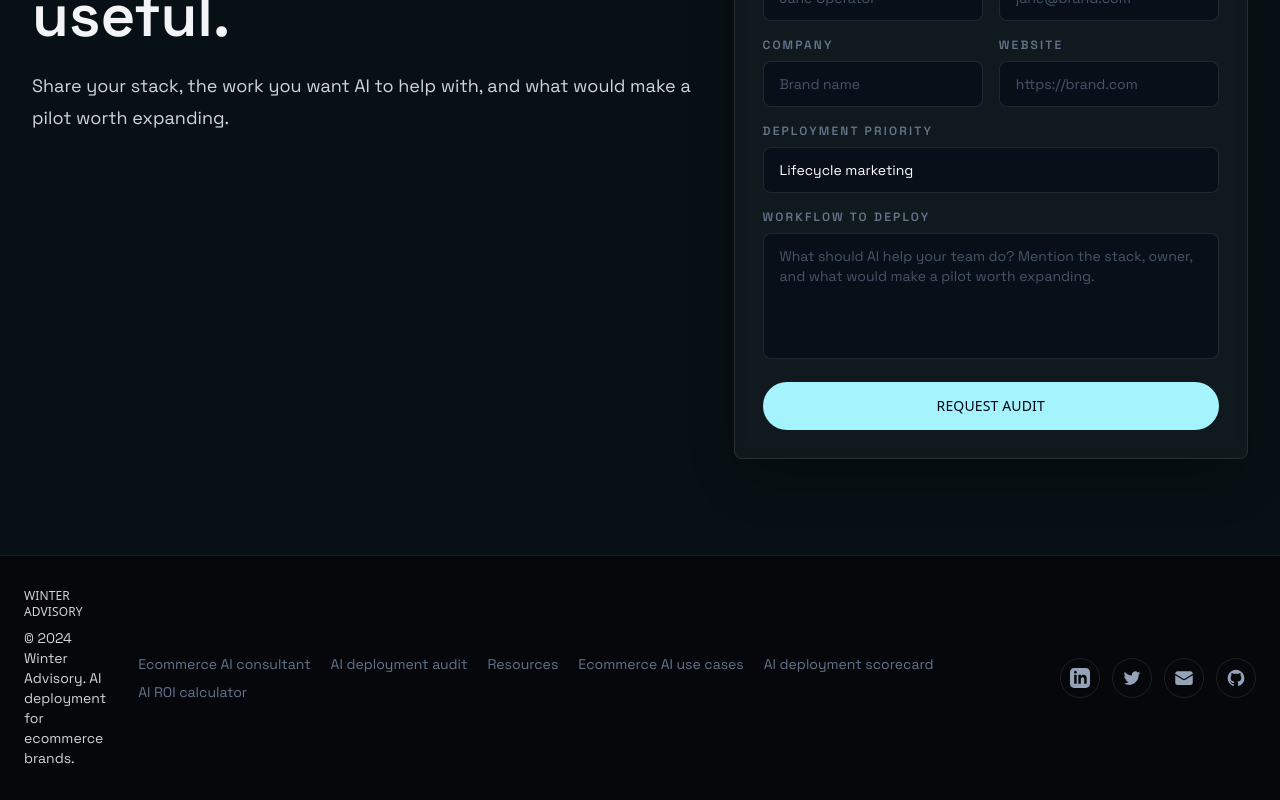
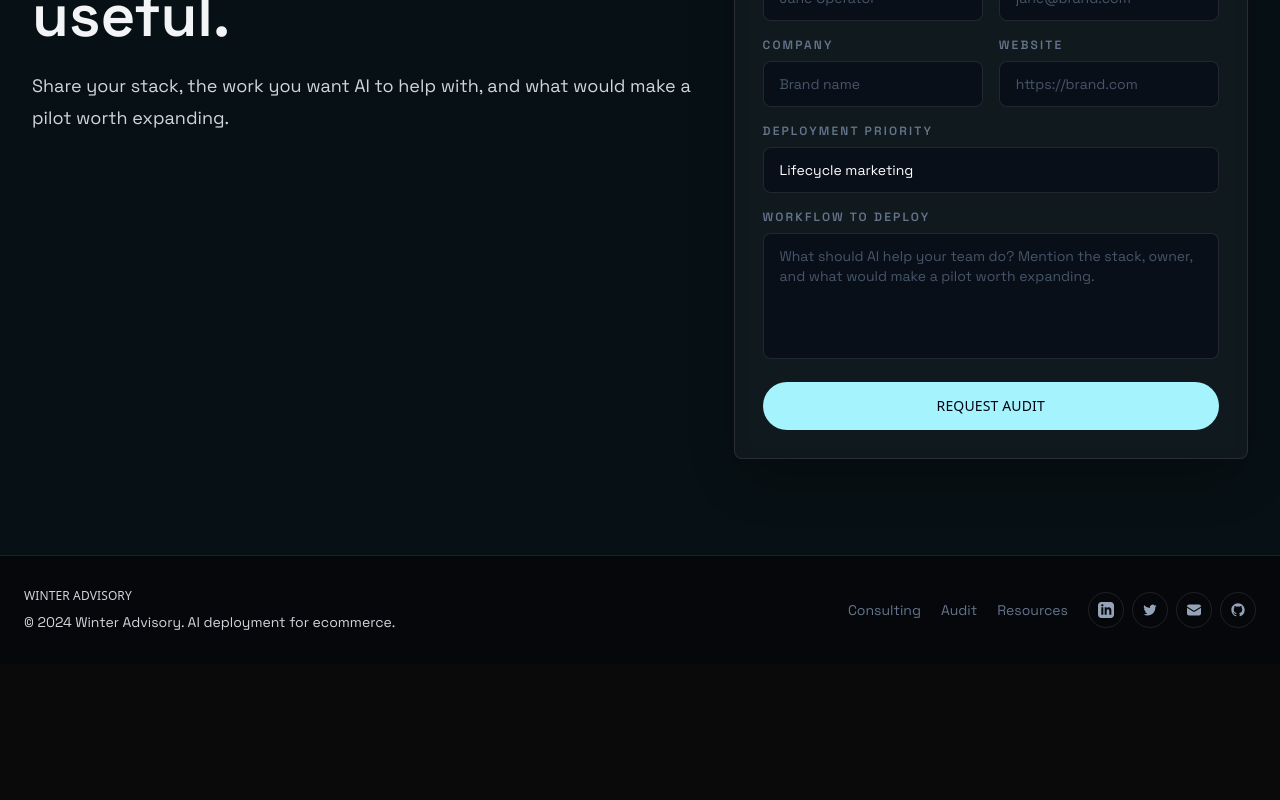
Before and after one commit to acwints/winter-advisory, a Next.js app: page / in a window 1280 px wide. Shown: the part 3055-3855 px from the top of the page. After the commit the page ends 3719 px from the top, so only its background shows below. Built offline with nearby package versions, Linux system fonts and the light colour scheme; a web font is replaced by a local one.

Commit message:
Simplify footer

```diff
--- a/src/components/Footer.tsx
+++ b/src/components/Footer.tsx
@@ -49,12 +49,9 @@ const socialLinks = [
 ]
 
 const serviceLinks = [
-  { label: 'Ecommerce AI consultant', href: '/ecommerce-ai-consultant' },
-  { label: 'AI deployment audit', href: '/ecommerce-ai-deployment-audit' },
+  { label: 'Consulting', href: '/ecommerce-ai-consultant' },
+  { label: 'Audit', href: '/ecommerce-ai-deployment-audit' },
   { label: 'Resources', href: '/resources' },
-  { label: 'Ecommerce AI use cases', href: '/ecommerce-ai-use-cases' },
-  { label: 'AI deployment scorecard', href: '/ai-deployment-scorecard' },
-  { label: 'AI ROI calculator', href: '/ecommerce-ai-roi-calculator' },
 ]
 
 export function Footer() {
@@ -70,13 +67,14 @@ export function Footer() {
 
   return (
     <footer className="border-t border-white/10 bg-[#05070a] px-6 py-8">
-      <div className="mx-auto grid max-w-7xl gap-8 lg:grid-cols-[1fr_auto_auto] lg:items-center">
+      <div className="mx-auto flex max-w-7xl flex-col gap-6 sm:flex-row sm:items-center sm:justify-between">
         <div>
           <p className="font-microgramma text-xs uppercase text-slate-500">Winter Advisory</p>
-          <p className="mt-2 text-sm text-slate-500">&copy; {new Date().getFullYear()} Winter Advisory. AI deployment for ecommerce brands.</p>
+          <p className="mt-2 text-sm text-slate-500">&copy; {new Date().getFullYear()} Winter Advisory. AI deployment for ecommerce.</p>
         </div>
 
-        <nav className="flex flex-wrap gap-x-5 gap-y-2" aria-label="Service pages">
+        <div className="flex flex-wrap items-center gap-x-5 gap-y-3">
+          <nav className="flex flex-wrap gap-x-5 gap-y-2" aria-label="Footer">
             {serviceLinks.map((item) => (
               <a key={item.href} href={item.href} className="text-sm text-slate-500 transition hover:text-cyan-100">
                 {item.label}
@@ -84,19 +82,20 @@ export function Footer() {
             ))}
           </nav>
 
-        <div className="flex gap-3">
+          <div className="flex gap-2">
             {socialLinks.map((item) => (
               <a
                 key={item.name}
                 href={item.href}
                 target="_blank"
                 rel="noopener noreferrer"
-              className="inline-flex h-10 w-10 items-center justify-center rounded-full border border-white/10 text-slate-400 transition hover:border-cyan-200/60 hover:text-cyan-100"
+                className="inline-flex h-9 w-9 items-center justify-center rounded-full border border-white/10 text-slate-400 transition hover:border-cyan-200/60 hover:text-cyan-100"
               >
                 <span className="sr-only">{item.name}</span>
-              <item.icon className="h-5 w-5" aria-hidden="true" />
+                <item.icon className="h-4 w-4" aria-hidden="true" />
               </a>
             ))}
+          </div>
         </div>
       </div>
     </footer>
```
Lines whose indentation alone changed are shown as unchanged.
